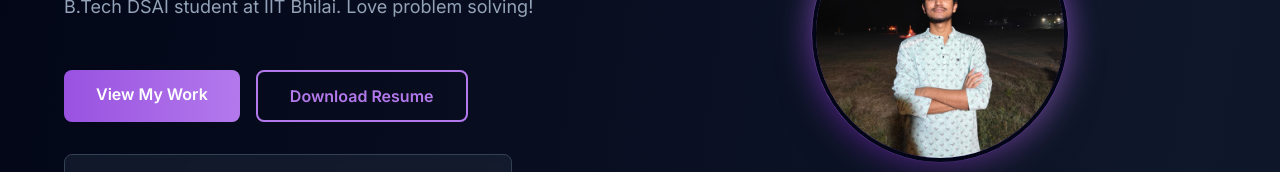
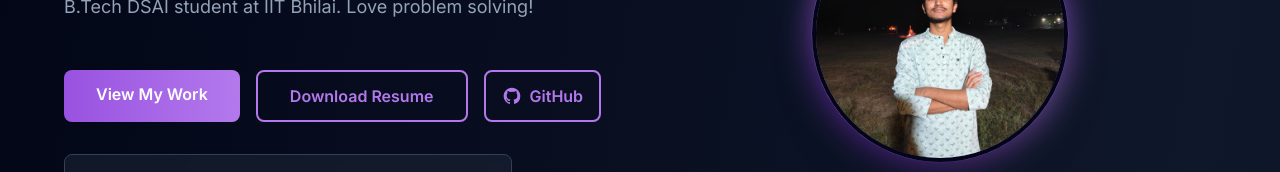
Before and after one commit to Akshats-git/Portfolio, a Next.js app: page / in a window 1280 px wide. Shown: the part 406-578 px from the top of the page. Built offline with nearby package versions, Linux system fonts and the light colour scheme; no server answers.

Commit message:
feat: add GitHub link button to Hero component

```diff
--- a/src/components/Hero.tsx
+++ b/src/components/Hero.tsx
@@ -86,6 +86,30 @@
               style={{ borderColor: theme.secondary, color: theme.secondary }}
             >
               Download Resume
+            </motion.a>
+            <motion.a
+              href="https://github.com/Akshats-git"
+              target="_blank"
+              rel="noopener noreferrer"
+              aria-label="GitHub profile"
+              whileHover={{ scale: 1.05 }}
+              whileTap={{ scale: 0.95 }}
+              className="px-8 py-3 sm:px-4 border-2 font-semibold rounded-lg transition-colors flex items-center justify-center gap-2"
+              style={{ borderColor: theme.secondary, color: theme.secondary }}
+            >
+              <svg
+                className="w-5 h-5"
+                fill="currentColor"
+                viewBox="0 0 24 24"
+                aria-hidden="true"
+              >
+                <path
+                  fillRule="evenodd"
+                  clipRule="evenodd"
+                  d="M12 2C6.477 2 2 6.484 2 12.017c0 4.425 2.865 8.18 6.839 9.504.5.092.682-.217.682-.483 0-.237-.008-.868-.013-1.703-2.782.605-3.369-1.343-3.369-1.343-.454-1.158-1.11-1.466-1.11-1.466-.908-.62.069-.608.069-.608 1.003.07 1.531 1.032 1.531 1.032.892 1.53 2.341 1.088 2.91.832.092-.647.35-1.088.636-1.338-2.22-.253-4.555-1.113-4.555-4.951 0-1.093.39-1.988 1.029-2.688-.103-.253-.446-1.272.098-2.65 0 0 .84-.27 2.75 1.026A9.564 9.564 0 0112 6.844c.85.004 1.705.115 2.504.337 1.909-1.296 2.747-1.027 2.747-1.027.546 1.379.202 2.398.1 2.651.64.7 1.028 1.595 1.028 2.688 0 3.848-2.339 4.695-4.566 4.943.359.309.678.92.678 1.855 0 1.338-.012 2.419-.012 2.747 0 .268.18.58.688.482A10.019 10.019 0 0022 12.017C22 6.484 17.522 2 12 2z"
+                />
+              </svg>
+              GitHub
             </motion.a>
           </motion.div>
 
```
Also changed, not shown: 1 other file (tests, documents, lock files or other folders).
